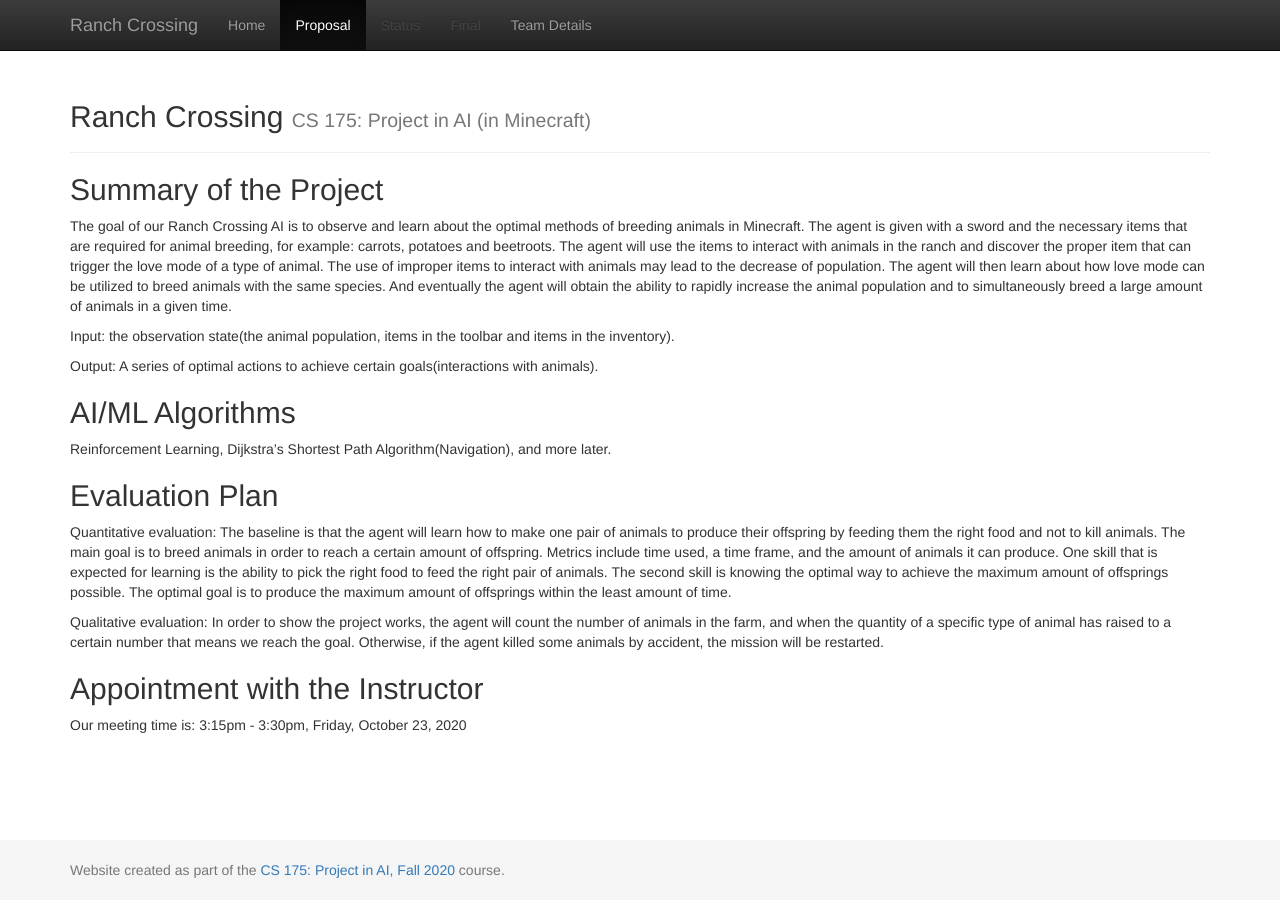
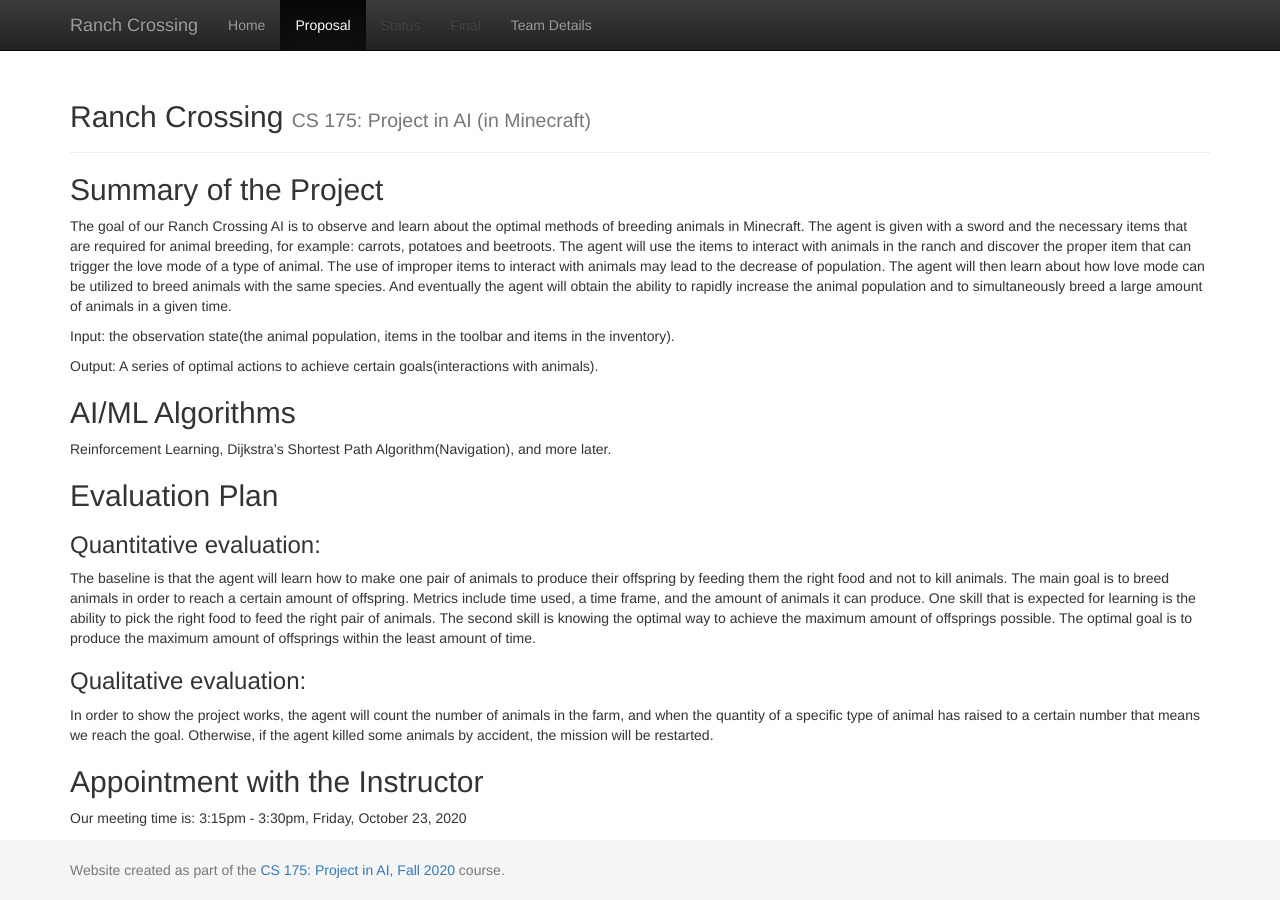
Before and after one commit to bikaylee/Jump-Jump, a Jekyll site: the page built from docs/proposal.md, in a window 1280 px wide. Built offline with Jekyll 4.4.1, drawn with Linux system fonts in a browser that asks for light colours.

```diff
--- a/docs/proposal.md
+++ b/docs/proposal.md
@@ -15,10 +15,10 @@ Output: A series of optimal actions to achieve certain goals(interactions with a
 Reinforcement Learning, Dijkstra’s Shortest Path Algorithm(Navigation), and more later.
 
 ## Evaluation Plan
-Quantitative evaluation:
+### Quantitative evaluation:
 The baseline is that the agent will learn how to make one pair of animals to produce their offspring by feeding them the right food and not to kill animals. The main goal is to breed animals in order to reach a certain amount of offspring. Metrics include time used, a time frame, and the amount of animals it can produce. One skill that is expected for learning is the ability to pick the right food to feed the right pair of animals. The second skill is knowing the optimal way to achieve the maximum amount of offsprings possible. The optimal goal is to produce the maximum amount of offsprings within the least amount of time.
 
-Qualitative evaluation:
+### Qualitative evaluation:
 In order to show the project works, the agent will count the number of animals in the farm, and when the quantity of a specific type of animal has raised to a certain number that means we reach the goal. Otherwise, if the agent killed some animals by accident, the mission will be restarted.
 
 
```
